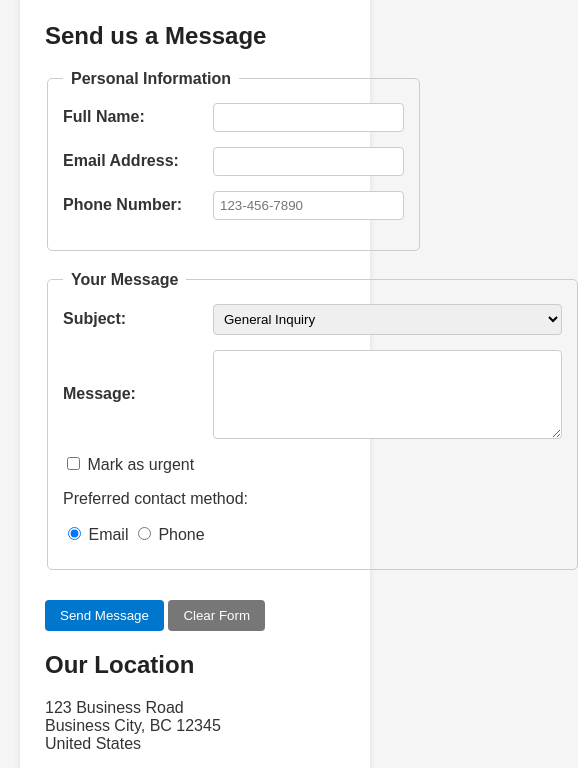
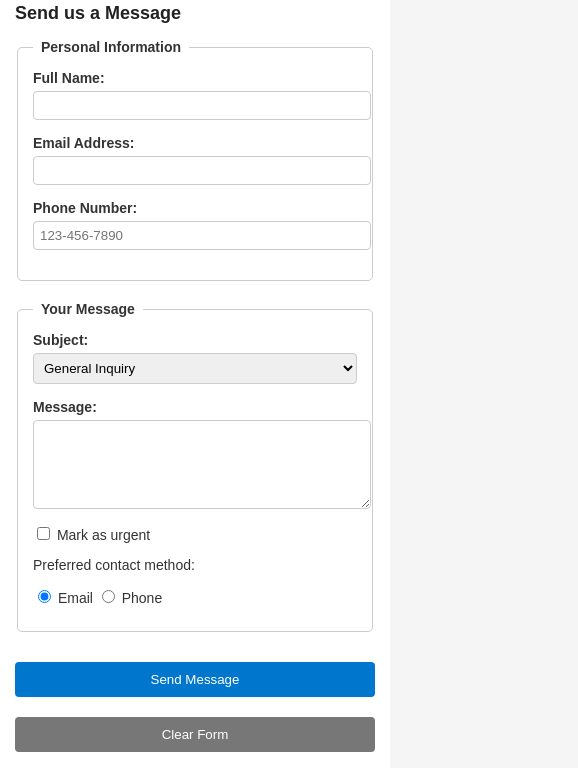
Before and after one commit to nidaaeman1122/Buildables-Task1, a plain HTML site: page Index.html in a window 390 px wide. Shown: the part 217-985 px from the top of the page, 578 px wide, since content can reach past the window. Drawn offline with Linux system fonts and the light colour scheme.

Commit message:
Update styles.css

```diff
--- a/styles.css
+++ b/styles.css
@@ -1,12 +1,13 @@
 body {
   font-family: Arial, sans-serif;
-  margin: 20px;
+  margin: 0;
+  padding: 0;
   background: #f5f5f5;
   color: #333;
 }
 
 .container {
-  max-width: 800px;
+  max-width: 900px;
   margin: auto;
   background: #fff;
   padding: 25px;
@@ -14,15 +15,18 @@ body {
   box-shadow: 0 2px 6px rgba(0,0,0,0.1);
 }
 
+/* Headings */
 h1, h2, h3 {
   color: #222;
 }
 
+/* Navigation Bar */
 .nav {
   list-style: none;
   padding: 0;
   margin: 15px 0 25px;
   display: flex;
+  flex-wrap: wrap;
   gap: 20px;
 }
 
@@ -36,6 +40,7 @@ h1, h2, h3 {
   text-decoration: underline;
 }
 
+/* Form Styles */
 form fieldset {
   border: 1px solid #ccc;
   padding: 15px;
@@ -52,6 +57,7 @@ legend {
   margin-bottom: 15px;
   display: flex;
   align-items: center;
+  flex-wrap: wrap;
 }
 
 .form-group label {
@@ -63,6 +69,7 @@ legend {
 .form-group select,
 .form-group textarea {
   flex: 1;
+  min-width: 200px;
   padding: 6px;
   border: 1px solid #ccc;
   border-radius: 4px;
@@ -73,8 +80,9 @@ legend {
 }
 
 button {
-  padding: 8px 15px;
+  padding: 10px 18px;
   margin-top: 10px;
+  margin-right: 10px;
   background: #0077cc;
   color: white;
   border: none;
@@ -94,6 +102,7 @@ button:hover {
   background: #555;
 }
 
+/* Table */
 table {
   border-collapse: collapse;
   width: 100%;
@@ -106,6 +115,7 @@ table, th, td {
   text-align: left;
 }
 
+/* Footer */
 footer {
   margin-top: 20px;
   font-size: 0.9em;
@@ -121,3 +131,52 @@ footer a {
 footer a:hover {
   text-decoration: underline;
 }
+
+/* ============================= */
+/* 📱 RESPONSIVE DESIGN */
+/* ============================= */
+@media (max-width: 768px) {
+  .form-group {
+    flex-direction: column;
+    align-items: flex-start;
+  }
+
+  .form-group label {
+    width: 100%;
+    margin-bottom: 5px;
+  }
+
+  .nav {
+    flex-direction: column;
+    gap: 10px;
+  }
+
+  .container {
+    padding: 15px;
+  }
+
+  button {
+    width: 100%;
+    margin-bottom: 10px;
+  }
+}
+
+@media (max-width: 480px) {
+  body {
+    font-size: 14px;
+  }
+
+  h1 {
+    font-size: 22px;
+  }
+
+  h2 {
+    font-size: 18px;
+  }
+
+  .form-group input,
+  .form-group select,
+  .form-group textarea {
+    width: 100%;
+  }
+}
```
